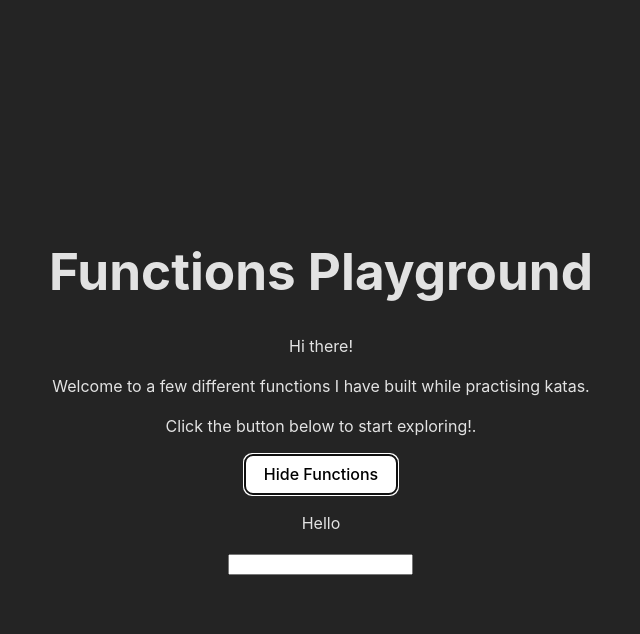
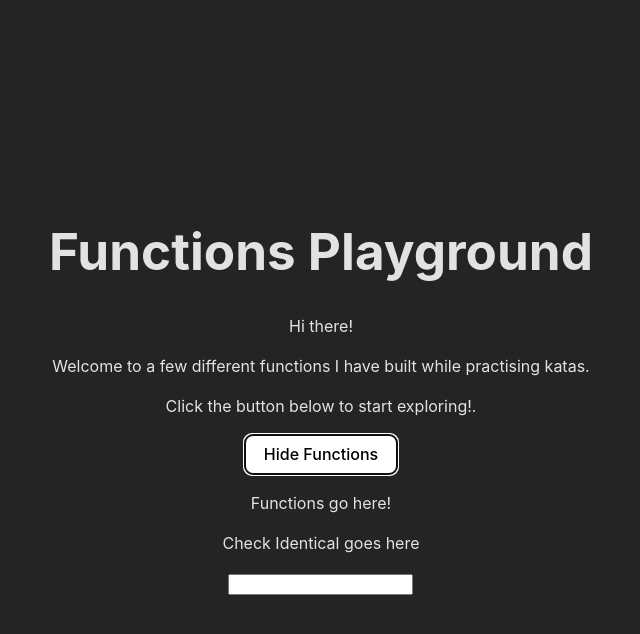
Before and after one commit to DanielCouperthwaite/Functions-Playground, a React (Vite) app: page / in a window 1280 px wide. Both pictures are taken after a click on the button "Click Here". Shown: the top 634 px of the page, without its empty margins (319-959 px from the left). Built offline with nearby package versions, Linux system fonts and the light colour scheme.

Commit message:
added CheckIdentical component placeholder

```diff
--- a/src/App.jsx
+++ b/src/App.jsx
@@ -1,16 +1,27 @@
 import { useState } from 'react'
 import './App.css'
+import CheckIdentical from './CheckIdentical.jsx'
+
+// import checkIdentical from '../utils/check-if-identical'
+// import CountItems from '../utils/count-nested-items'
+// import preventMutation from '../utils/prevent-mutation'
+// import UpdateItems from '../utils/update-inventory'
 
 function App() {
   const [show, setShow] = useState(false)
 
-  function UpdateItems() {
+  function Functions() {
     return (
       <>
 
-    <p>Hello</p>
+    <p>Functions go here!</p>
+    <CheckIdentical />
+
+
 
     <input type="text" ></input>
+
+
       </>
     )
 
@@ -29,7 +40,7 @@ function App() {
       <div className="card">
         {show === true ? <button onClick={() => setShow(false)}>Hide Functions</button> : <button onClick={() => setShow(true)}>Click Here</button>}
       </div>
-      <p>{show === true ? <UpdateItems /> : null}</p>
+      <p>{show === true ? <Functions /> : null}</p>
 
     </>
   )
--- /dev/null
+++ b/src/CheckIdentical.jsx
@@ -0,0 +1,9 @@
+
+
+export default function CheckIdentical (){
+    return (
+        <>
+            <p>Check Identical goes here</p>
+        </>
+    )
+}
```
